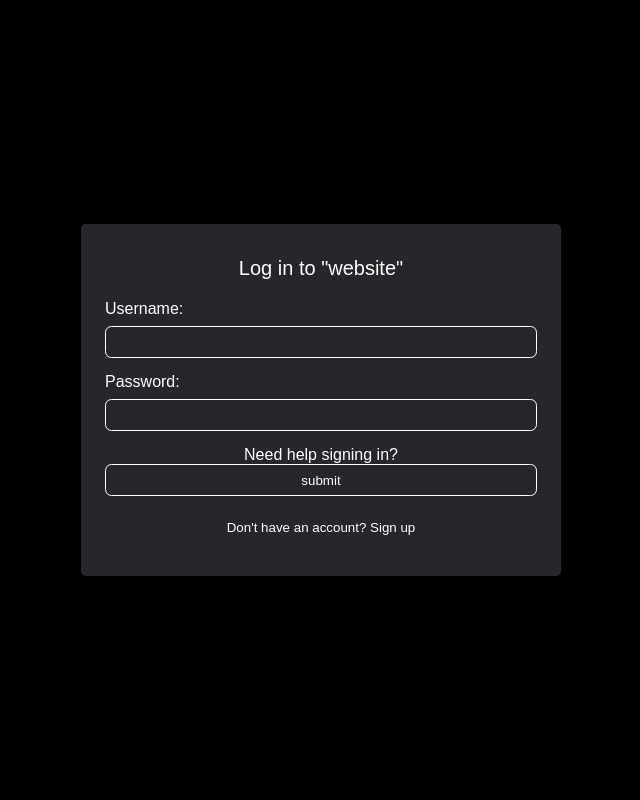
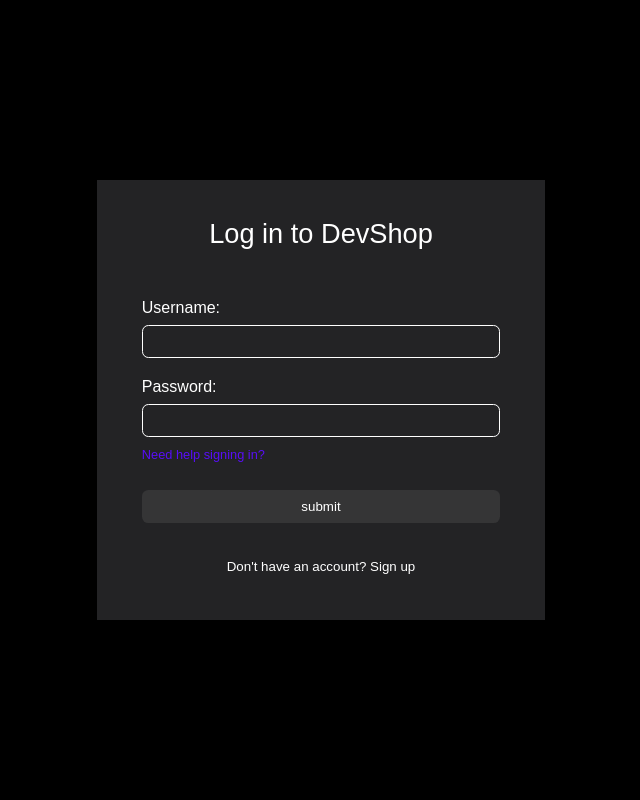
Before and after one commit to roychon/CodeVision, a PHP site: page /sites/view/signInForm.php in a window 1280 px wide. Shown: the whole page, without its empty margins (319-959 px from the left). Run offline with PHP 8.4, Linux system fonts and the light colour scheme; some libraries are stand-ins or nearby versions.

Commit message:
css fixes to forms

```diff
--- a/public/css/formInput.css
+++ b/public/css/formInput.css
@@ -1,120 +1,112 @@
-/* form height is going to be different depending on the amount of inputs */
-/* --secondary-btn refers to the secondary button on log in form. use for secondary form buttons */
-
-:root {
-	--form-title-size: 20px;
-	--form-title-padding: 20px;
-	--form-width: 30rem;
-	--form-border-radius: 0.3rem;
-	--form-border: none;
-	--form-bg-color: #25272d;
-	--form-text-color: #ffff;
-	--label-margin-bottom: 0.5rem;
-	--input-width: 27rem;
-	--input-height: 2rem;
-	--input-border-radius: 0.4rem;
-	--input-padding: 0.5rem 0.8rem;
-	--input-bg-color: transparent;
-	--input-focus-border: 3px solid #580ef6;
-	--submit-btn-bg-color: #580ef6;
-	--submit-btn-border: 1px solid transparent;
-	--submit-btn-border-radius: 0.4rem;
-	--submit-btn-line-height: 1.5rem;
-	--submit-btn-padding: 0.3rem 12rem;
-	--secondary-btn-width: 27rem;
-	--secondary-btn-height: 2rem;
-	--secondary-btn-bg: none;
-	--secondary-btn-bg-hover: rgba(76, 76, 76, 0.445);
-	--secondary-btn-border: none;
-	--secondary-btn-border-radius: 0.4rem;
-	--cursor: pointer;
-}
-
 body {
   background-color: black;
-	display: flex;
-	justify-content: center;
-	align-items: center;
-}
-
-/* FORM STYLING */
-.login-form {
   display: flex;
   justify-content: center;
   align-items: center;
   height: 100vh;
 }
 
-label {
+/* FORM STYLING */
+.login-form,
+#edit-user-form,
+#settings-form {
   display: flex;
-	align-items: center;
-	margin-bottom: var(--label-margin-bottom);
+  justify-content: center;
+  width: 35%;
+  height: 55%;
+  background-color: #232325;
 }
 
-#login {
+#settings-form {
+  height: 70%;
+}
+
+#edit-user-form {
+	height: 60%;
+}
+
+#login,
+#editForm,
+#settingsForm {
   display: flex;
   flex-direction: column;
   justify-content: center;
-	align-items: center;
-	color: var(--form-text-color);
-	background-color: var(--form-bg-color);
-	width: var(--form-width);
-	height: 22rem;
-	border-radius: var(--form-border-radius);
-	border: var(--form-border);
+  width: 80%;
+  height: 100%;
+  border-radius: 0.3rem;
+  gap: 20px;
 }
 
-input {
-	border-radius: var(--input-border-radius);
-	padding: var(--input-padding);
-	margin-bottom: 20px;
-	background-color: var(--input-bg-color);
-	color: var(--form-text-color);
-	width: var(--input-width);
-	height: var(--input-height);
-border: .1px solid white;
+#settingsForm {
+  gap: 0px !important;
+}
+
+input,
+button {
+  width: 100%;
+  border-radius: 0.4rem;
+  padding: 0.5rem 0.8rem;
+  margin-top: 0.5rem; /* space for label */
+  background-color: transparent;
+  color: white;
+  border: 0.1px solid white;
+  outline: none; /* removes red border */
 }
 
 input:focus {
-	border: var(--input-focus-border);
+  border: 3px solid #580ef6;
 }
 
-/* #login-submit {
-	background-color: var(--submit-btn-bg-color);
-	color: var(--form-text-color);
-	cursor: var(--cursor);
-	border: var(--submit-btn-border);
-	border-radius: var(--submit-btn-border-radius);
-	line-height: var(--submit-btn-line-height);
-	padding: var(--submit-btn-padding);
-} */
-
 button {
-	background: var(--secondary-btn-bg);
-	border: var(--secondary-btn-border);
-	width: var(--secondary-btn-width);
-	height: var(--secondary-btn-height);
-	cursor: var(--cursor);
-	border-radius: var(--secondary-btn-border-radius);
+  border: none;
 }
 
 button:hover {
-	background: var(--secondary-btn-bg-hover);
+  background: rgba(76, 76, 76, 0.445);
+}
+
+#loginSubmit,
+#editSubmit {
+  background: rgba(76, 76, 76, 0.445);
+  border: 1px solid transparent;
+}
+
+#editSubmit:hover {
+	background: #580ef6;
+	cursor: pointer;
+}
+
+/* class for filled inputs */
+.enable {
+  background-color: #580ef6 !important;
+  cursor: pointer;
 }
 
 a {
   text-decoration: none;
-	color: var(--form-text-color);
+  color: white;
+}
+
+.sign-assist {
+  color: #580ef6;
+  font-size: 0.8rem;
+  margin-top: -10px;
 }
 
 .login-title {
-	color: var(--form-text-color);
-	font-size: var(--form-title-size);
-	padding-bottom: var(--form-title-padding);
+  font-size: 1.7rem;
+  padding-bottom: 1.8rem;
+  text-align: center;
 }
 
+/* EDIT USER FORM */
+/* #editForm {
+  width: 35%;
+  height: 60%;
+} */
+
 /* ----EDIT A USER FORM ---- */
-#edit-user-form {
+/* #edit-user-form {
 	display: flex;
 	justify-content: center;
 	align-items: center;
@@ -126,7 +118,7 @@ a {
 }
 #edit-user-title {
 	color: var(--form-text-color);
-	font-size: var(--form-title-size);
+	font-size: 20px;
 	padding: var(--form-title-padding);
 	text-align: center;
 }
@@ -154,4 +146,4 @@ input[type="submit"] {
 	border-radius: var(--submit-btn-border-radius);
 	line-height: var(--submit-btn-line-height);
 	padding: var(--submit-btn-padding);
-}
+} */
--- a/public/css/popUp.css
+++ b/public/css/popUp.css
@@ -68,7 +68,7 @@ button {
     border-radius: 0.7rem;
 }
 .close-btn {
-    background-color: #484848;;
+    background-color: #484848;
     outline: 0;
     border: none;
     width: 40%;
--- a/public/js/validateSignIn.js
+++ b/public/js/validateSignIn.js
@@ -9,12 +9,14 @@ function validateText() {
     for (let i = 0; i < inputs.length; i++) {
         if (!inputs[i].value) { // if input is empty
             loginSubmit.disabled = true;
+            loginSubmit.classList.remove("enable");
             return;
         }
     }
 
     // this is reached when both are non-empty
     loginSubmit.disabled = false;
+    loginSubmit.classList.add("enable");
 }
 
 loginUsername.addEventListener('keyup', validateText);
--- a/view/component/statusPopUp.php
+++ b/view/component/statusPopUp.php
@@ -7,15 +7,14 @@ if (isset($_GET['error']) and $_GET['error'] == "true") {
 ?>
 
 <dialog>
+
     <button class="x-btn" onclick="closeModal()">x</button>
     <div class="modal-content">
         <p class="modal-message"><?= $_GET['message'] ?></p>
         <button class="confirm-btn" onclick="closeModal()">Confirm</button>
         <button class="close-btn" onclick="closeModal()">Close</button>
+    </div>
 
-        <!-- Should there be a confirmation and cancel button?
-                    additional redirect buttons? -->
-    </div>
 </dialog>
 
 <script src="./public/js/popUp.js"></script>
--- a/view/settings.php
+++ b/view/settings.php
@@ -5,9 +5,8 @@ ob_start();
 ?>
 <link href="./public/css/formInput.css" rel="stylesheet" />
 
-<div id="edit-user-form">
-
-    <form action="index.php?action=submitPersonalInfo" method="POST" id="editForm">
+<div id="settings-form">
+    <form action="index.php?action=submitPersonalInfo" method="POST" id="settingsForm">
         <p id="edit-user-title">Edit User</p>
         <input type="hidden" name="id" value="<?= $userinfo->id ?>">
         <p>
--- a/view/signInForm.php
+++ b/view/signInForm.php
@@ -9,7 +9,7 @@ ob_start();
 <div class="login-form">
   <form action="index.php?action=logIn" method="POST" id="login">
 
-    <p class="login-title"> Log in to "website"</p>
+    <p class="login-title"> Log in to DevShop</p>
 
     <p>
       <label for="loginUsername">Username: </label>
@@ -19,9 +19,9 @@ ob_start();
       <label for="loginPassword">Password: </label>
       <input type="text" name="password" id="loginPassword">
     </p>
-    <p>
-      <a class="sign-assist" href="index.php?action=">Need help signing in?</a>
-    </p>
+
+    <a class="sign-assist" href="index.php?action=">Need help signing in?</a>
+
     <p>
       <input type="submit" value="submit" id="loginSubmit" disabled>
     </p>
--- a/view/userAddForm.php
+++ b/view/userAddForm.php
@@ -7,7 +7,6 @@ if (isset($_GET['error'])) {
 };
 
 ?>
-
 <h1>SIGN UP</h1>
 
 <form action="index.php?action=createUser" method="POST" id="form">
```
Also changed, not shown: public/css/root.css (added, +8 -0 lines). Lines whose indentation alone changed are shown as unchanged.
